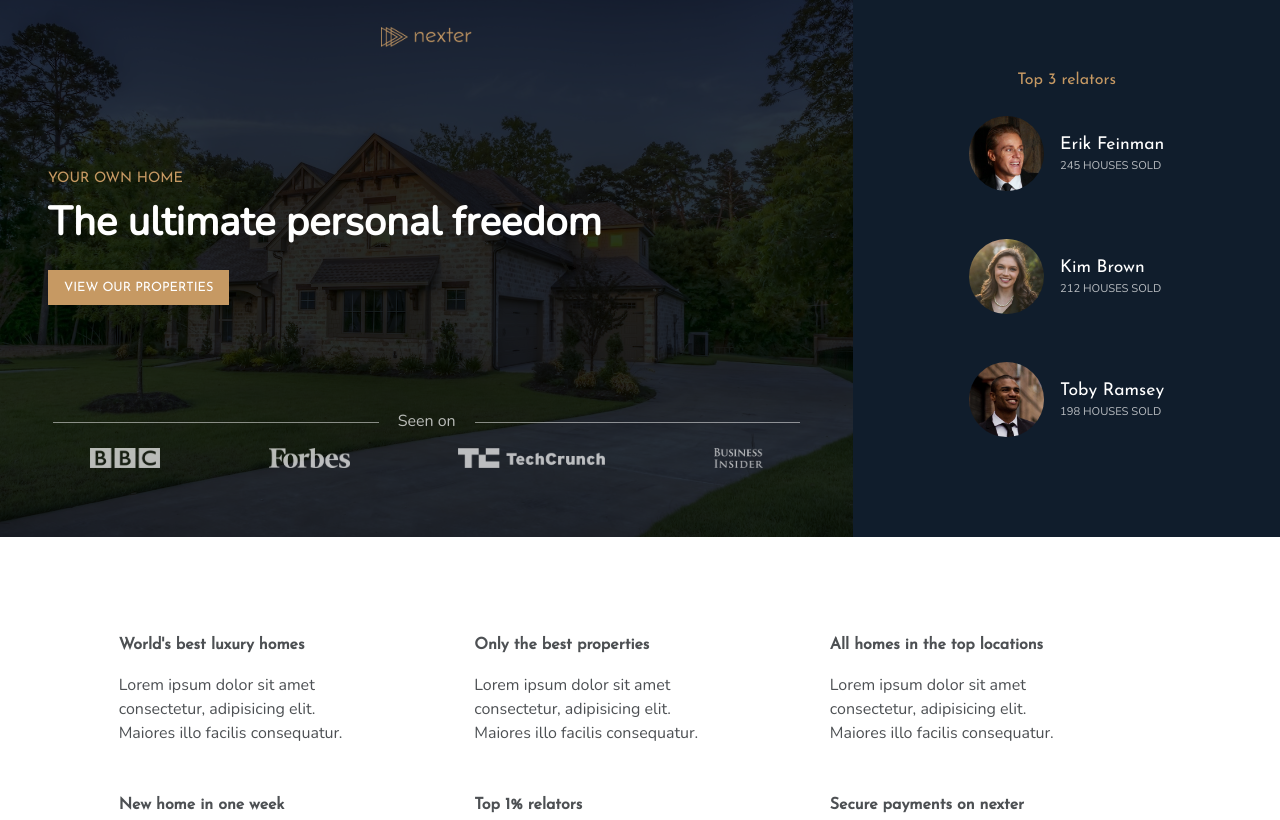
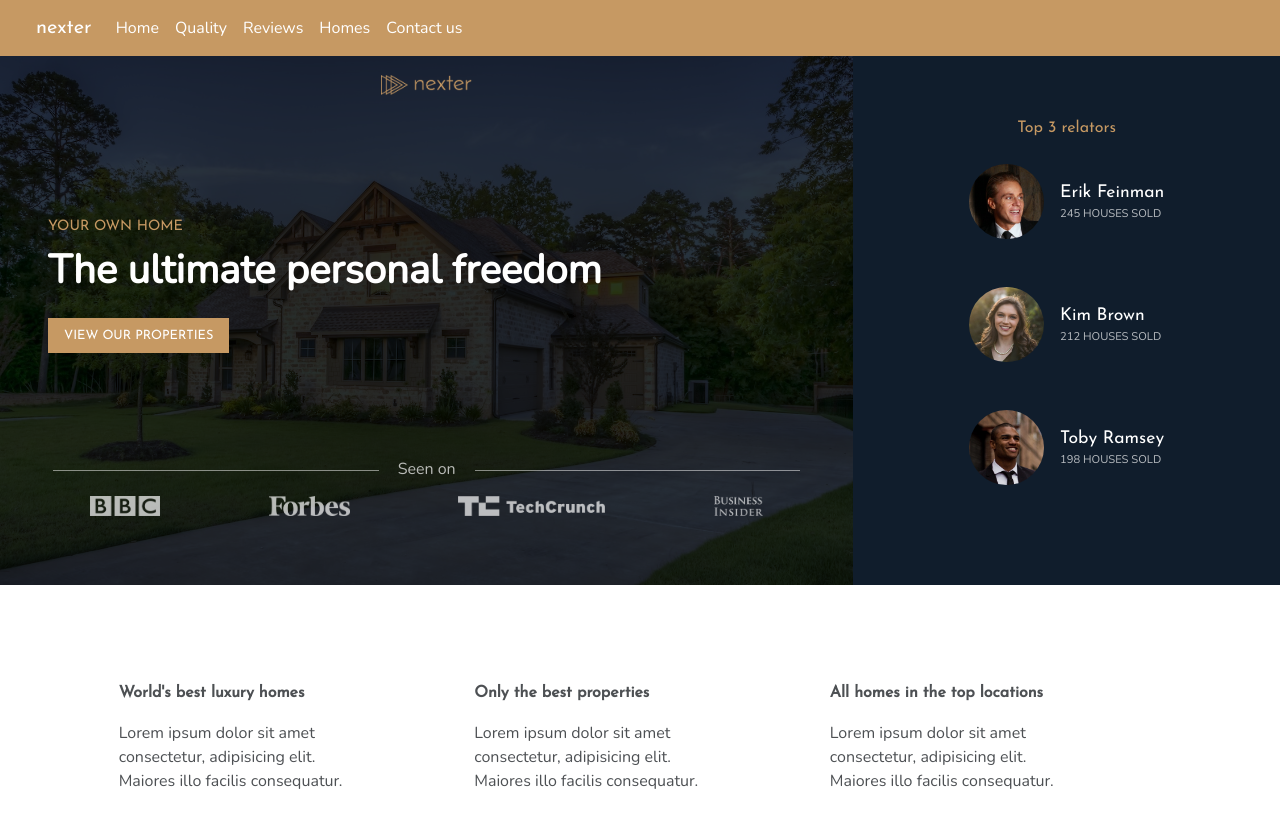
Before and after one commit to Asphalt-Ship/Evaluation-Nexter, a plain HTML site: page index.html in a window 1280 px wide. Shown: the top 820 px of the page. Drawn offline with nearby package versions, Linux system fonts and the light colour scheme.

Commit message:
finished with navbar

```diff
--- a/assets/sass/style.scss
+++ b/assets/sass/style.scss
@@ -25,6 +25,15 @@ button {
     }
     &:active {
         background-color: #b48042;
+    }
+}
+
+// navbar
+
+nav {
+    background-color: #C69963 !important;
+    & .navbar-brand {
+        font-family: 'Josefin Sans', sans-serif;
     }
 }
 
@@ -175,9 +184,3 @@ button {
         opacity: 0.7;
     }
 }
-
-// test ---------
-
-#navbar-col {
-    background-color: #c69963;
-}
--- a/index.html
+++ b/index.html
@@ -17,10 +17,38 @@
     <div id="main" class="container-fluid">
 
         <!-- navbar -->
-
+        <div class="row">
+            <nav class="navbar navbar-expand-sm navbar-dark fixed-top">
+                <div class="container-fluid d-flex">
+                    <a class="navbar-brand" href="#">nexter</a>
+                    <button class="navbar-toggler border-0" type="button" data-bs-toggle="collapse" data-bs-target="#navbarSupportedContent" aria-controls="navbarSupportedContent" aria-expanded="false" aria-label="Toggle navigation">
+                        <span class="navbar-toggler-icon"></span>
+                    </button>
+                    <div class="collapse navbar-collapse" id="navbarSupportedContent">
+                        <ul class="navbar-nav me-auto mb-2 mb-lg-0">
+                            <li class="nav-item">
+                                <a class="nav-link active" aria-current="page" href="#">Home</a>
+                            </li>
+                            <li class="nav-item">
+                                <a class="nav-link active" aria-current="page" href="#prod-desc">Quality</a>
+                            </li>
+                            <li class="nav-item">
+                                <a class="nav-link active" aria-current="page" href="#review-block">Reviews</a>
+                            </li>
+                            <li class="nav-item">
+                                <a class="nav-link active" aria-current="page" href="#showcase">Homes</a>
+                            </li>
+                            <li class="nav-item">
+                                <a class="nav-link active" aria-current="page" href="#footer">Contact us</a>
+                            </li>
+                        </ul>
+                    </div>
+                </div>
+            </nav>
+        </div>
 
         <!-- header -->
-        <div class="header row mb-5">
+        <div id="header" class="header row mb-5 mt-5">
 
             <!-- banner -->
             <div id="banner" class="col-md-8 d-flex flex-column justify-content-between">
@@ -346,7 +374,7 @@
         </div>
 
         <!-- footer -->
-        <div class="footer row mt-5">
+        <div id="footer" class="footer row mt-5">
             <div class="col-md-12 d-flex flex-column align-items-center my-5">
                 <div class="row text-md-center d-flex align-items-center mb-5 ms-3 ms-md-0">
                     <div class="footer-links col-md-2 text-uppercase mb-2 mb-md-0">
```
Also changed, not shown: assets/css/style.css.
